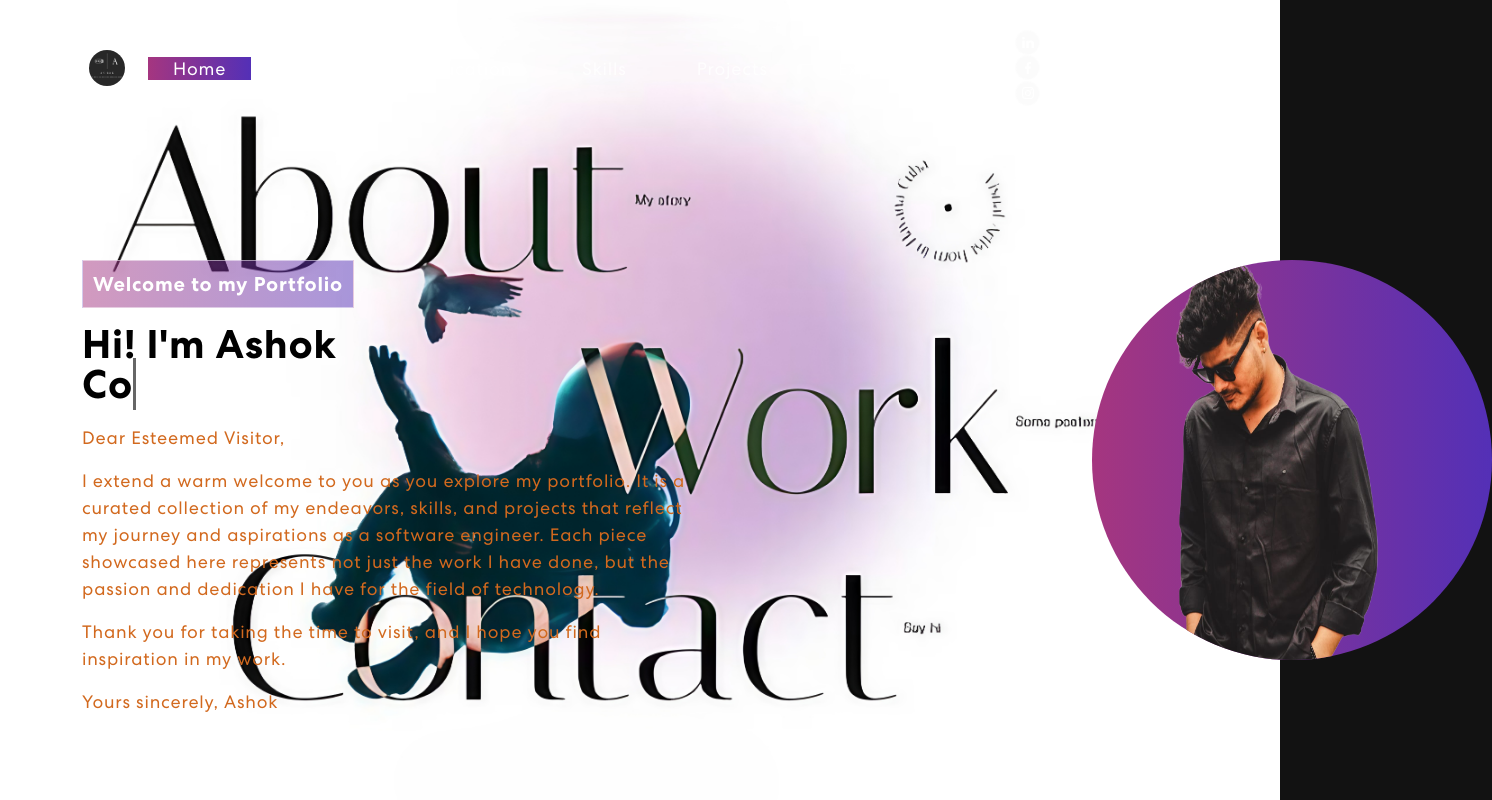
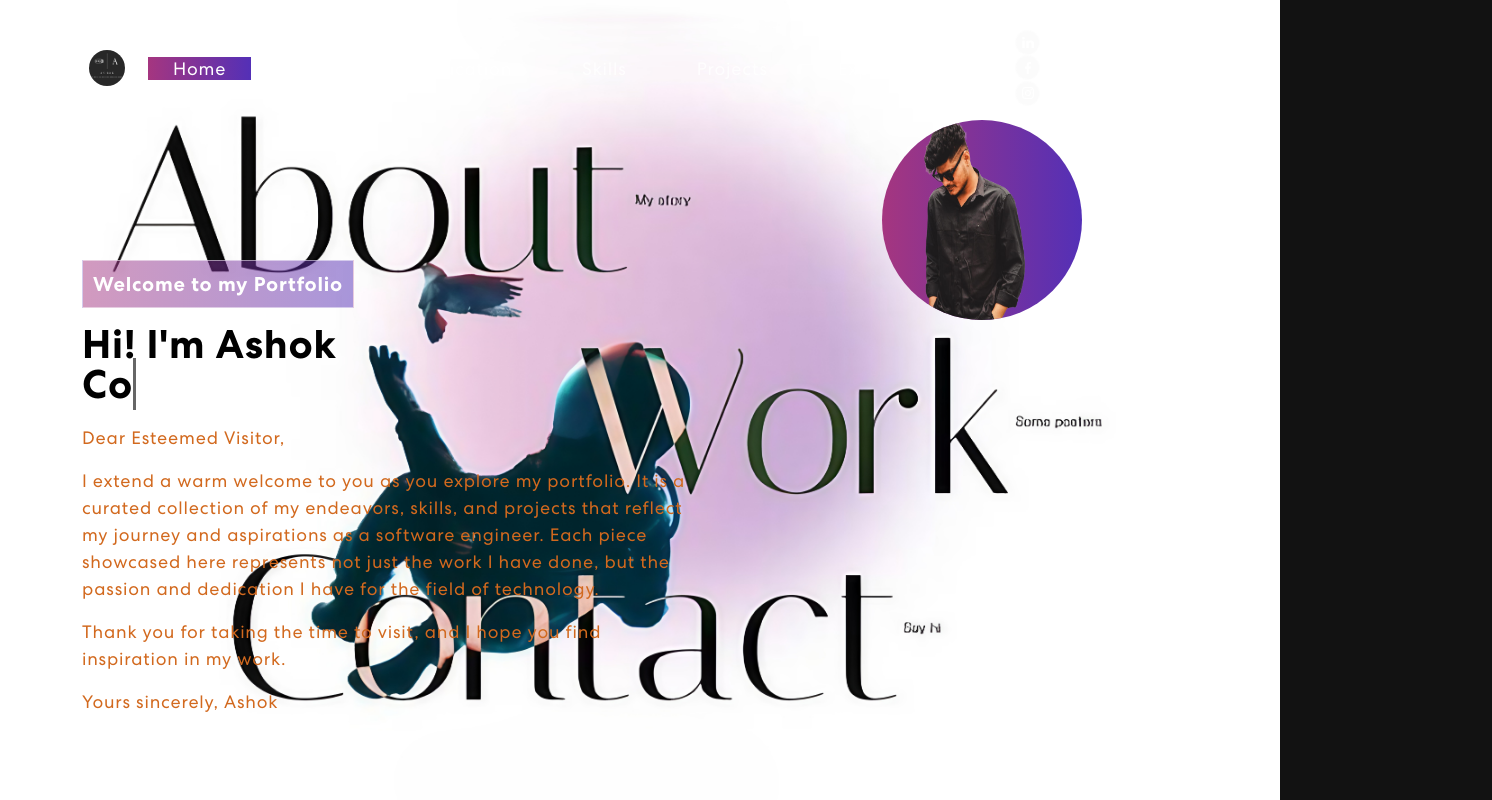
Before and after one commit to ashokbob9989/ashok-portfolio, a React (Create React App) app: page / in a window 1280 px wide. Shown: the top 800 px of the page, 1492 px wide, since content can reach past the window. Built offline with nearby package versions, Linux system fonts and the light colour scheme; no server answers.

Commit message:
added goot style for profile image

```diff
--- a/src/App.css
+++ b/src/App.css
@@ -1582,13 +1582,14 @@ nav.navbar .navbar-toggler[aria-expanded="true"] .navbar-toggler-icon {
 }
 
 .header-img {
-    width: 400px;
-    height: 400px;
-    border-radius: 50%;
-    position: relative;
-    overflow: hidden;
-    background: linear-gradient(90.21deg, #AA367C -5.91%, #4A2FBD 111.58%);
-    margin-left: 345px;
+  width: 200px;
+  height: 200px;
+  border-radius: 50%;
+  position: relative;
+  overflow: hidden;
+  background: linear-gradient(90.21deg, #AA367C -5.91%, #4A2FBD 111.58%);
+  margin-left: 135px;
+  margin-top: -140px;
 }
 
 .header-img::before {
--- a/src/components/Newsletter.js
+++ b/src/components/Newsletter.js
@@ -2,8 +2,15 @@ import { useState, useEffect } from "react";
 import { Col, Row } from "react-bootstrap";
 
 export const Newsletter = () => {
-  const [likes, setLikes] = useState(0);
-  const [dislikes, setDislikes] = useState(0);
+  const [likes, setLikes] = useState(() => {
+    const savedLikes = localStorage.getItem('likes');
+    return savedLikes ? JSON.parse(savedLikes) : 0;
+  });
+
+  const [dislikes, setDislikes] = useState(() => {
+    const savedDislikes = localStorage.getItem('dislikes');
+    return savedDislikes ? JSON.parse(savedDislikes) : 0;
+  });
 
   useEffect(() => {
     localStorage.setItem('likes', JSON.stringify(likes));
```
